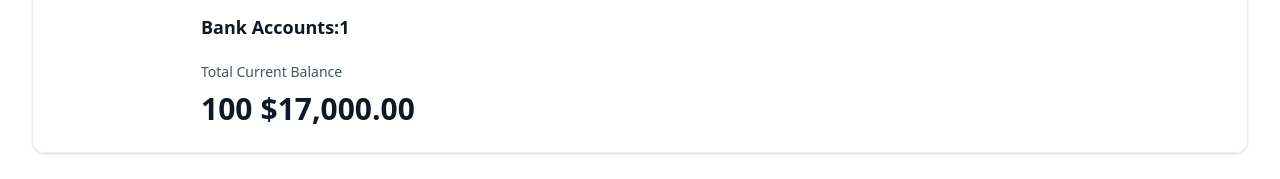
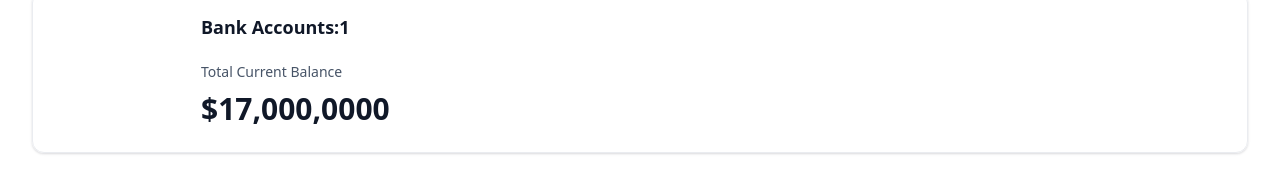
Before and after one commit to Chirag-S-Kotian/blink-bank, a Next.js app: page / in a window 1280 px wide. Shown: the part 179-358 px from the top of the page. Built offline with nearby package versions, Linux system fonts and the light colour scheme.

Commit message:
"Refactor TotalBalanceBox component: removed unused imports, reformatted code, and replaced CountUp with AnimatedCounter"

```diff
--- /dev/null
+++ b/components/AnimatedCounter.tsx
@@ -0,0 +1,18 @@
+import React from "react";
+import CountUp from "react-countup";
+
+const AnimatedCounter = ({ amount }: { amount: number }) => {
+  return (
+    <div>
+      <CountUp
+        className="w-full"
+        decimals={4}
+        decimal=","
+        prefix="$"
+        end={amount}
+      />
+    </div>
+  );
+};
+
+export default AnimatedCounter;
--- a/components/TotalBalanceBox.tsx
+++ b/components/TotalBalanceBox.tsx
@@ -1,29 +1,24 @@
-import { formatAmount } from '@/lib/utils'
-import React from 'react'
-import CountUp from 'react-countup'
+import AnimatedCounter from "./AnimatedCounter";
 
-const TotalBalanceBox = ({accounts=[],totalBanks,totalCurrentBalance}:TotlaBalanceBoxProps) => {
+const TotalBalanceBox = ({
+  accounts = [],
+  totalBanks,
+  totalCurrentBalance,
+}: TotlaBalanceBoxProps) => {
   return (
-    <section className='total-balance'>
-      <div className="total-balance-chart">
-        {/* donut chart */}
-      </div>
+    <section className="total-balance">
+      <div className="total-balance-chart">{/* donut chart */}</div>
       <div className="flex flex-col gap-6">
-        <h2 className='header-2'>
-        Bank Accounts:{totalBanks}
-        </h2>
+        <h2 className="header-2">Bank Accounts:{totalBanks}</h2>
         <div className="flex flex-col gap-2">
-            <p className="total-balance-label">
-                Total Current Balance
-            </p>
-            <p className="total-balance-amount flex-center gap-2">
-                <CountUp end={100} />
-                {formatAmount(totalCurrentBalance)}
-            </p>
+          <p className="total-balance-label">Total Current Balance</p>
+          <p className="total-balance-amount flex-center gap-2">
+            <AnimatedCounter amount={totalCurrentBalance} />
+          </p>
         </div>
       </div>
     </section>
-  )
-}
+  );
+};
 
-export default TotalBalanceBox
+export default TotalBalanceBox;
```
Also changed, not shown: app/(root)/page.tsx (+3 -4 lines).
